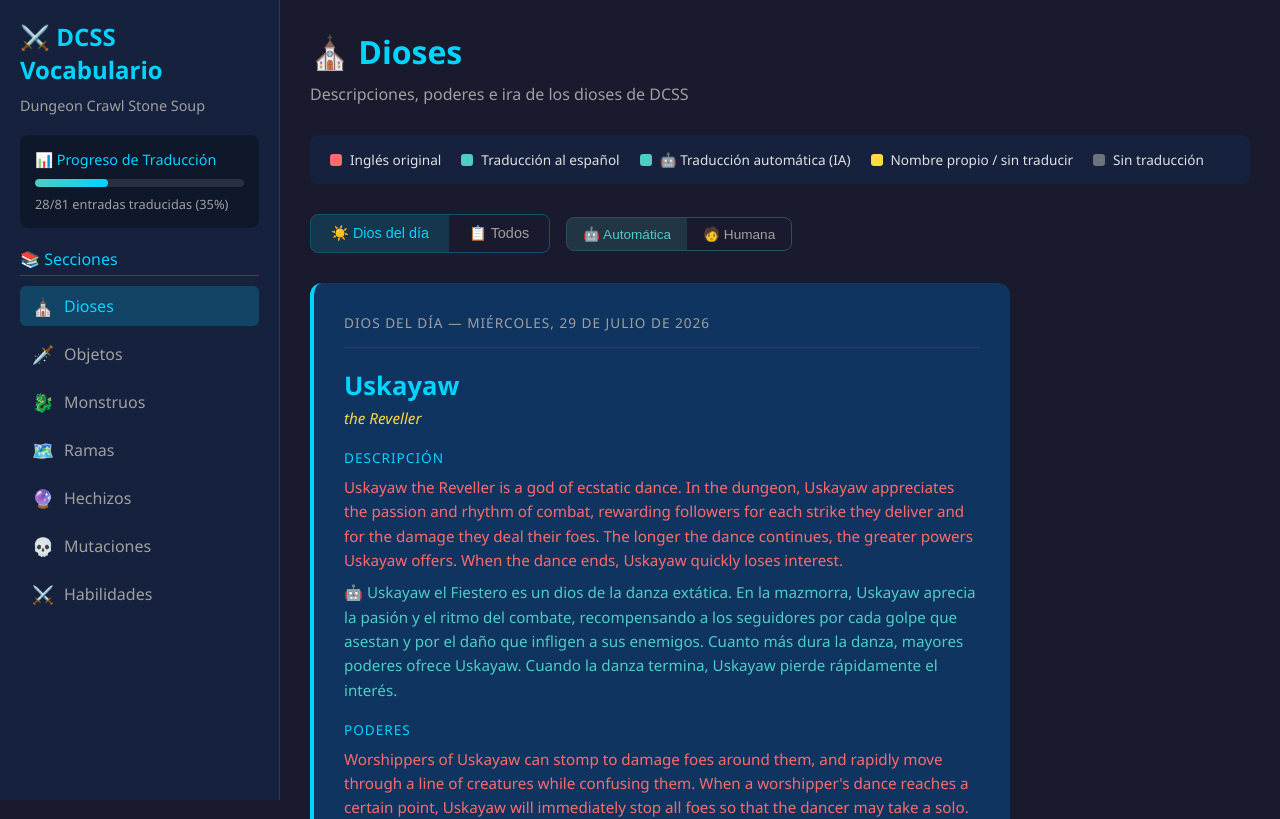
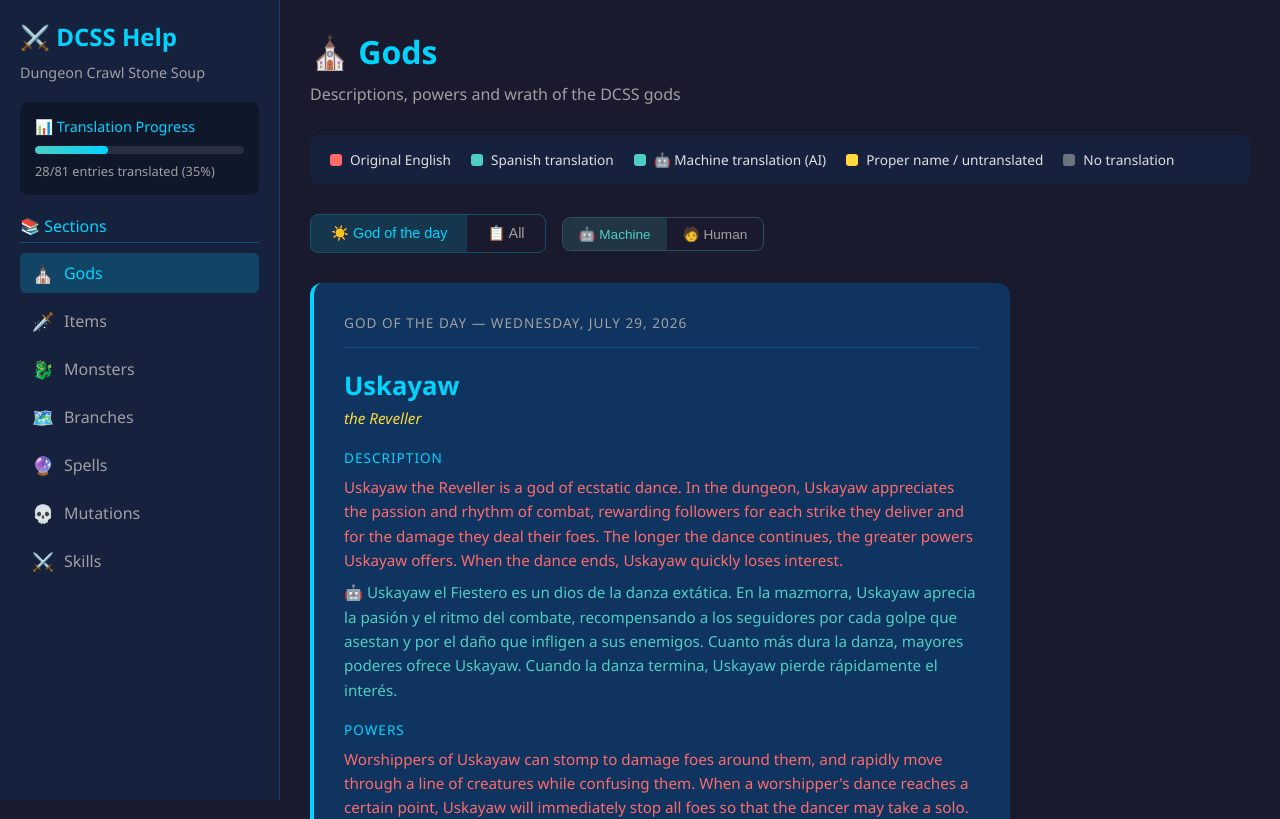
Before and after one commit to darellanodev/dcss-help, a React (Vite) app: page / in a window 1280 px wide. Shown: the top 819 px of the page. Built offline with nearby package versions, Linux system fonts and the light colour scheme.

Commit message:
feat: Update Spanish to English translations across the application

```diff
--- a/index.html
+++ b/index.html
@@ -3,7 +3,7 @@
   <head>
     <meta charset="UTF-8" />
     <meta name="viewport" content="width=device-width, initial-scale=1.0" />
-    <title>DCSS Vocabulario - Dioses</title>
+    <title>DCSS Help - Gods</title>
   </head>
   <body>
     <div id="root"></div>
--- a/src/App.tsx
+++ b/src/App.tsx
@@ -47,7 +47,7 @@ export default function App() {
         <button className={styles.menuButton} onClick={() => setMobileMenuOpen(prev => !prev)}>
           ☰
         </button>
-        <span>⚔️ DCSS Vocabulario</span>
+        <span>⚔️ DCSS Help</span>
       </header>
       <Sidebar
         translated={translated}
@@ -57,8 +57,8 @@ export default function App() {
       />
       <main className={styles.mainContent}>
         <header className={styles.header}>
-          <h1>⛪ Dioses</h1>
-          <p>Descripciones, poderes e ira de los dioses de DCSS</p>
+          <h1>⛪ Gods</h1>
+          <p>Descriptions, powers and wrath of the DCSS gods</p>
         </header>
 
         <Legend />
@@ -69,13 +69,13 @@ export default function App() {
               className={`${styles.toggleOption} ${!showAll ? styles.active : ''}`}
               onClick={() => setShowAll(false)}
             >
-              ☀️ Dios del día
+              ☀️ God of the day
             </button>
             <button
               className={`${styles.toggleOption} ${showAll ? styles.active : ''}`}
               onClick={() => setShowAll(true)}
             >
-              📋 Todos
+              📋 All
             </button>
           </div>
           {showAll && (
@@ -93,15 +93,15 @@ export default function App() {
               ↑ Top
             </button>
             <button className={styles.viewToggle} onClick={() => setShowAll(true)}>
-              Ver todos los 27 dioses
+              See all 27 gods
             </button>
           </>
         ) : (
           <>
             {filteredGods.length === 0 ? (
               <div className={styles.noResults}>
-                <h3>No se encontraron resultados</h3>
-                <p>Intenta con otro término de búsqueda</p>
+                <h3>No results found</h3>
+                <p>Try a different search term</p>
               </div>
             ) : (
               <div className={styles.godCards}>
@@ -124,7 +124,7 @@ export default function App() {
             target="_blank"
             rel="noopener noreferrer"
           >
-            ⭐ DCSS Help en GitHub
+            ⭐ DCSS Help on GitHub
           </a>
         </footer>
       </main>
--- a/src/components/GodCard/GodCard.tsx
+++ b/src/components/GodCard/GodCard.tsx
@@ -21,7 +21,7 @@ function renderSpanish(text: GodText, useMachine: boolean) {
       />
     )
   }
-  return <div className={styles.noTranslation}><span style={{fontStyle: 'normal'}}>{prefix}</span>(sin traducción)</div>
+  return <div className={styles.noTranslation}><span style={{fontStyle: 'normal'}}>{prefix}</span>(no translation)</div>
 }
 
 export default function GodCard({ god, useMachineTranslation }: GodCardProps) {
@@ -32,7 +32,7 @@ export default function GodCard({ god, useMachineTranslation }: GodCardProps) {
       <h3 className={styles.godName}>{god.name}</h3>
       {god.title && <div className={styles.godTitle}>{god.title}</div>}
 
-      <div className={styles.sectionTitle}>Descripción</div>
+      <div className={styles.sectionTitle}>Description</div>
       <div className={styles.textBlock}>
         <div className={styles.englishText}>
           {parseGlossaryText(highlightText(god.description.en), god.glossary, GlossaryTerm)}
@@ -40,7 +40,7 @@ export default function GodCard({ god, useMachineTranslation }: GodCardProps) {
         {renderSpanish(god.description, useMachineTranslation)}
       </div>
 
-      <div className={styles.sectionTitle}>Poderes</div>
+      <div className={styles.sectionTitle}>Powers</div>
       <div className={styles.textBlock}>
         <div className={styles.englishText}>
           {parseGlossaryText(highlightText(god.powers.en), god.glossary, GlossaryTerm)}
@@ -48,7 +48,7 @@ export default function GodCard({ god, useMachineTranslation }: GodCardProps) {
         {renderSpanish(god.powers, useMachineTranslation)}
       </div>
 
-      <div className={styles.sectionTitle}>Ira</div>
+      <div className={styles.sectionTitle}>Wrath</div>
       <div className={styles.textBlock}>
         <div className={styles.englishText}>
           {parseGlossaryText(highlightText(god.wrath.en), god.glossary, GlossaryTerm)}
--- a/src/components/GodSpotlight/GodSpotlight.tsx
+++ b/src/components/GodSpotlight/GodSpotlight.tsx
@@ -11,7 +11,7 @@ interface GodSpotlightProps {
 
 function formatDate(): string {
   const now = new Date()
-  return now.toLocaleDateString('es-ES', {
+  return now.toLocaleDateString('en-US', {
     weekday: 'long',
     year: 'numeric',
     month: 'long',
@@ -30,20 +30,20 @@ function renderSpanish(text: GodText, useMachine: boolean) {
       />
     )
   }
-  return <div className={styles.noTranslation}><span style={{fontStyle: 'normal'}}>{prefix}</span>(sin traducción)</div>
+  return <div className={styles.noTranslation}><span style={{fontStyle: 'normal'}}>{prefix}</span>(no translation)</div>
 }
 
 export default function GodSpotlight({ god, useMachineTranslation }: GodSpotlightProps) {
   return (
     <div className={styles.spotlight}>
       <div className={styles.dateLabel}>
-        Dios del día — {formatDate()}
+        God of the day — {formatDate()}
       </div>
 
       <h2 className={styles.godName}>{god.name}</h2>
       {god.title && <div className={styles.godTitle}>{god.title}</div>}
 
-      <div className={styles.sectionTitle}>Descripción</div>
+      <div className={styles.sectionTitle}>Description</div>
       <div className={styles.textBlock}>
         <div className={styles.englishText}>
           {parseGlossaryText(highlightText(god.description.en), god.glossary, GlossaryTerm)}
@@ -51,7 +51,7 @@ export default function GodSpotlight({ god, useMachineTranslation }: GodSpotligh
         {renderSpanish(god.description, useMachineTranslation)}
       </div>
 
-      <div className={styles.sectionTitle}>Poderes</div>
+      <div className={styles.sectionTitle}>Powers</div>
       <div className={styles.textBlock}>
         <div className={styles.englishText}>
           {parseGlossaryText(highlightText(god.powers.en), god.glossary, GlossaryTerm)}
@@ -59,7 +59,7 @@ export default function GodSpotlight({ god, useMachineTranslation }: GodSpotligh
         {renderSpanish(god.powers, useMachineTranslation)}
       </div>
 
-      <div className={styles.sectionTitle}>Ira</div>
+      <div className={styles.sectionTitle}>Wrath</div>
       <div className={styles.textBlock}>
         <div className={styles.englishText}>
           {parseGlossaryText(highlightText(god.wrath.en), god.glossary, GlossaryTerm)}
--- a/src/components/Legend/Legend.tsx
+++ b/src/components/Legend/Legend.tsx
@@ -1,11 +1,11 @@
 import styles from './Legend.module.css'
 
 const items = [
-  { color: 'english', label: 'Inglés original' },
-  { color: 'spanish', label: 'Traducción al español' },
-  { color: 'machine', label: '🤖 Traducción automática (IA)' },
-  { color: 'proper', label: 'Nombre propio / sin traducir' },
-  { color: 'missing', label: 'Sin traducción' },
+  { color: 'english', label: 'Original English' },
+  { color: 'spanish', label: 'Spanish translation' },
+  { color: 'machine', label: '🤖 Machine translation (AI)' },
+  { color: 'proper', label: 'Proper name / untranslated' },
+  { color: 'missing', label: 'No translation' },
 ]
 
 export default function Legend() {
--- a/src/components/SearchBar/SearchBar.tsx
+++ b/src/components/SearchBar/SearchBar.tsx
@@ -10,7 +10,7 @@ export default function SearchBar({ value, onChange }: SearchBarProps) {
     <input
       type="text"
       className={styles.searchInput}
-      placeholder="🔍 Buscar dios (inglés o español)..."
+      placeholder="🔍 Search god (English or Spanish)..."
       value={value}
       onChange={e => onChange(e.target.value)}
     />
--- a/src/components/Sidebar/Sidebar.tsx
+++ b/src/components/Sidebar/Sidebar.tsx
@@ -1,13 +1,13 @@
 import styles from './Sidebar.module.css'
 
 const sections = [
-  { icon: '⛪', label: 'Dioses', active: true },
-  { icon: '🗡️', label: 'Objetos', disabled: true },
-  { icon: '🐉', label: 'Monstruos', disabled: true },
-  { icon: '🗺️', label: 'Ramas', disabled: true },
-  { icon: '🔮', label: 'Hechizos', disabled: true },
-  { icon: '💀', label: 'Mutaciones', disabled: true },
-  { icon: '⚔️', label: 'Habilidades', disabled: true },
+  { icon: '⛪', label: 'Gods', active: true },
+  { icon: '🗡️', label: 'Items', disabled: true },
+  { icon: '🐉', label: 'Monsters', disabled: true },
+  { icon: '🗺️', label: 'Branches', disabled: true },
+  { icon: '🔮', label: 'Spells', disabled: true },
+  { icon: '💀', label: 'Mutations', disabled: true },
+  { icon: '⚔️', label: 'Skills', disabled: true },
 ]
 
 interface SidebarProps {
@@ -32,22 +32,22 @@ export default function Sidebar({ translated, total, isOpen, onClose }: SidebarP
         aria-modal={isOpen}
         inert={!isOpen}
       >
-      <button className={styles.closeButton} onClick={onClose} aria-label="Cerrar menú">✕</button>
-      <h1>⚔️ DCSS Vocabulario</h1>
+      <button className={styles.closeButton} onClick={onClose} aria-label="Close menu">✕</button>
+      <h1>⚔️ DCSS Help</h1>
       <p className={styles.subtitle}>Dungeon Crawl Stone Soup</p>
 
       <div className={styles.progressSection}>
-        <div className={styles.progressTitle}>📊 Progreso de Traducción</div>
+        <div className={styles.progressTitle}>📊 Translation Progress</div>
         <div className={styles.progressBar}>
           <div className={styles.progressFill} style={{ width: `${percentage}%` }} />
         </div>
         <div className={styles.progressText}>
-          {translated}/{total} entradas traducidas ({percentage}%)
+          {translated}/{total} entries translated ({percentage}%)
         </div>
       </div>
 
       <nav className={styles.navSection}>
-        <div className={styles.navTitle}>📚 Secciones</div>
+        <div className={styles.navTitle}>📚 Sections</div>
         <ul className={styles.navLinks}>
           {sections.map(s => (
             <li key={s.label}>
--- a/src/components/TranslationToggle/TranslationToggle.tsx
+++ b/src/components/TranslationToggle/TranslationToggle.tsx
@@ -12,13 +12,13 @@ export default function TranslationToggle({ useMachine, onChange }: TranslationT
         className={`${styles.toggleOption} ${useMachine ? styles.active : ''}`}
         onClick={() => onChange(true)}
       >
-        🤖 Automática
+        🤖 Machine
       </button>
       <button
         className={`${styles.toggleOption} ${!useMachine ? styles.active : ''}`}
         onClick={() => onChange(false)}
       >
-        🧑 Humana
+        🧑 Human
       </button>
     </div>
   )
```
